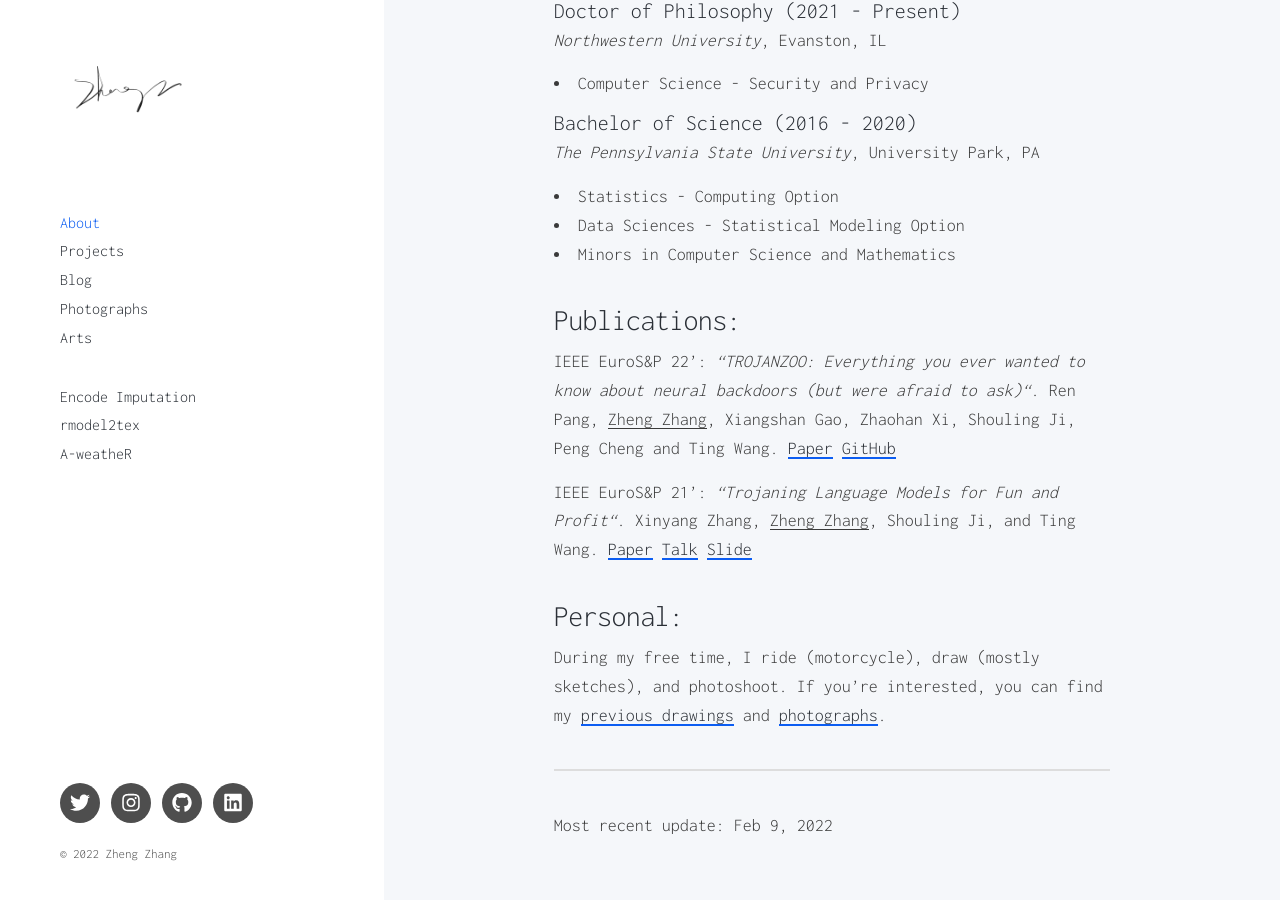
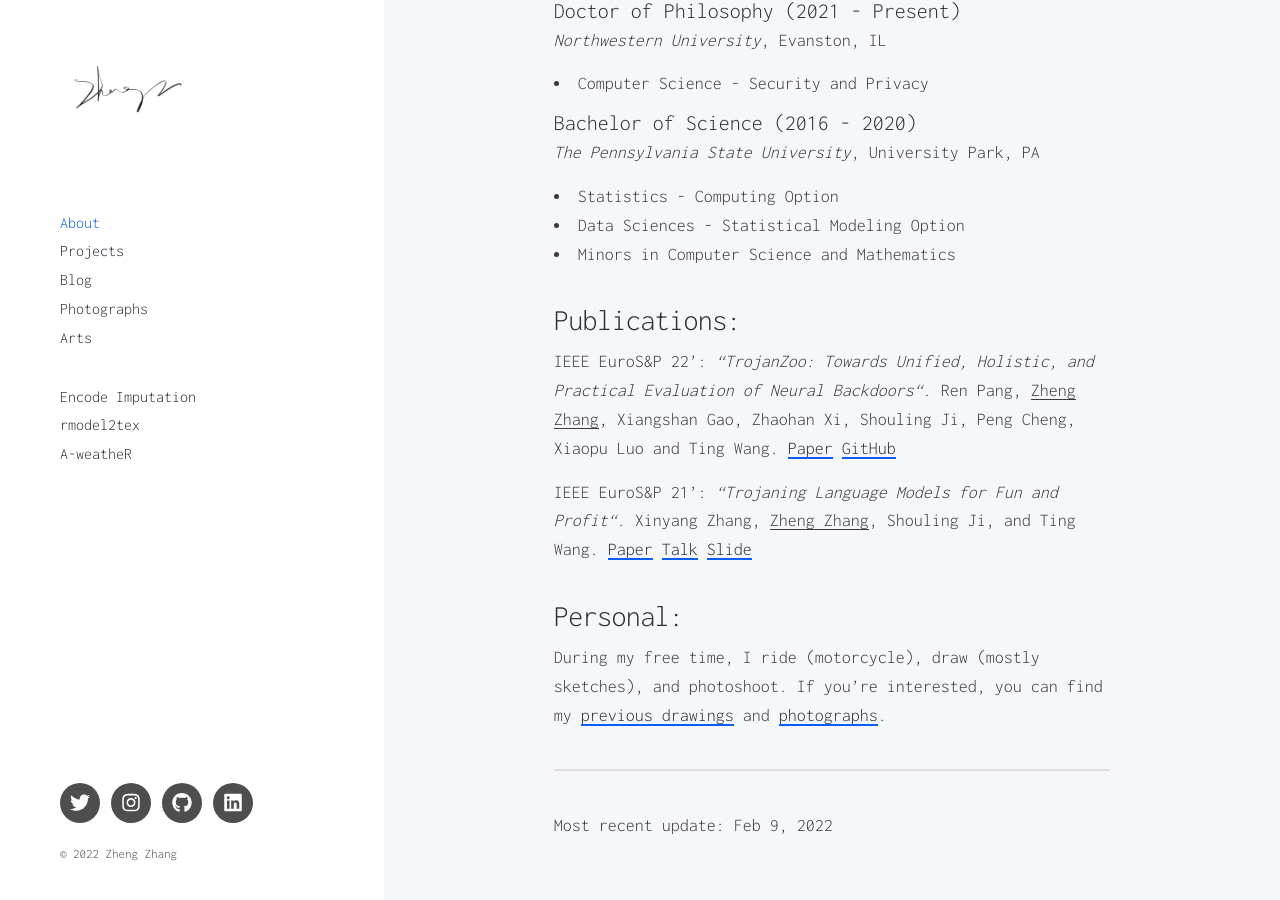
Before and after one commit to SecantZhang/secantzhang.github.io, a Jekyll site: the page built from _pages/about.md, in a window 1280 px wide and 900 px high, scrolled down 1439 px. Built offline with Jekyll 4.4.1, drawn with Linux system fonts in a browser that asks for light colours; nearby versions of some CDN libraries.

Commit message:
update the trojanzoo paper name

```diff
--- a/_pages/about.md
+++ b/_pages/about.md
@@ -51,7 +51,7 @@ I have a broad interest in the area of system security and privacy. More concret
 
 ### Publications:
 
-**IEEE EuroS&P 22':** *"**TROJANZOO: Everything you ever wanted to know about neural backdoors (but were afraid to ask)**"*. Ren Pang, <ins>Zheng Zhang</ins>, Xiangshan Gao, Zhaohan Xi, Shouling Ji, Peng Cheng and Ting Wang. [Paper](https://arxiv.org/abs/2012.09302) [GitHub](https://github.com/ain-soph/trojanzoo)
+**IEEE EuroS&P 22':** *"**TrojanZoo: Towards Unified, Holistic, and Practical Evaluation of Neural Backdoors**"*. Ren Pang, <ins>Zheng Zhang</ins>, Xiangshan Gao, Zhaohan Xi, Shouling Ji, Peng Cheng, Xiaopu Luo and Ting Wang. [Paper](https://arxiv.org/abs/2012.09302) [GitHub](https://github.com/ain-soph/trojanzoo)
 
 <!-- **2020 Preprint:** *"**Composite Adversarial Training for Multiple Adversarial Perturbations and Beyond**"*. Xinyang Zhang, <ins>Zheng Zhang</ins> and Ting Wang, under peer review.  -->
 
```
Also changed, not shown: 2 other files.
